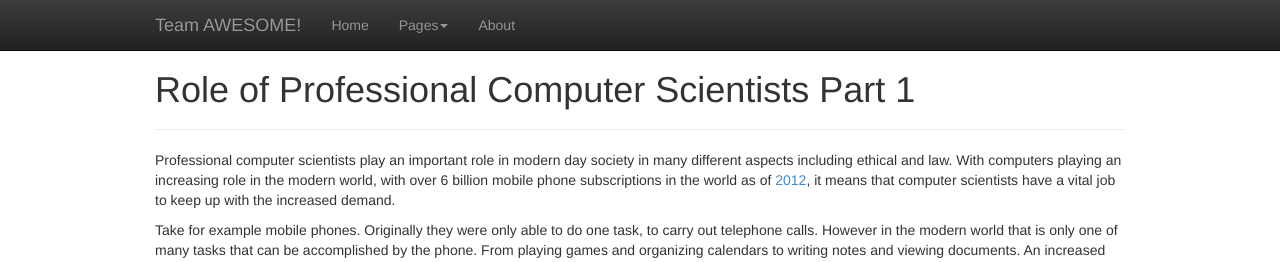
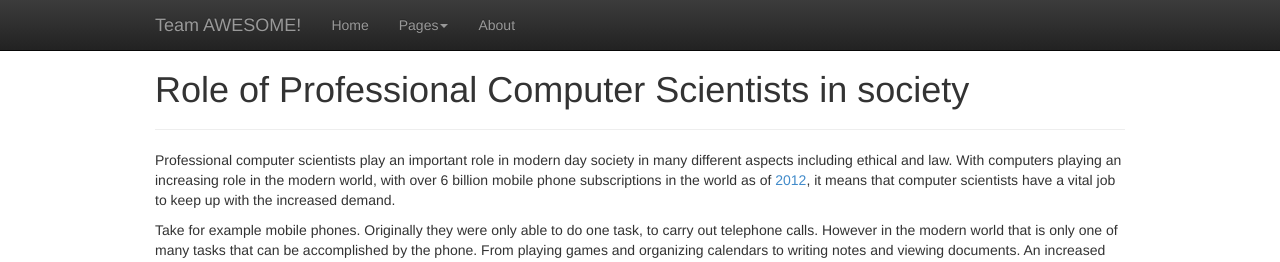
Before and after one commit to adamus1red/tripping-octo-adventure, a Jekyll site: the page built from _posts/2013-11-30-professional-computer-scientists-1.md, in a window 1280 px wide. Shown: the top 262 px of the page. Built offline with Jekyll 4.4.1, drawn with Linux system fonts in a browser that asks for light colours; Markdown is read by kramdown in place of the engine named in the settings.

Commit message:
Update 2013-11-30-professional-computer-scientists-1.md

```diff
--- a/_posts/2013-11-30-professional-computer-scientists-1.md
+++ b/_posts/2013-11-30-professional-computer-scientists-1.md
@@ -1,7 +1,8 @@
 ---
 layout: page
-title: Role of Professional Computer Scientists Part 1
-excerpt: Professional computer scientists play an . . .
+title: Role of Professional Computer Scientists in society
+excerpt: Professional Computer Scientists
+author: Grant Toghill
 ---
 
 Professional computer scientists play an important role in modern day society in many different aspects including ethical and law. With computers playing an increasing role in the modern world, with over 6 billion mobile phone subscriptions in the world as of [2012](http://www.bbc.co.uk/news/technology-19925506), it means that computer scientists have a vital job to keep up with the increased demand.
```
